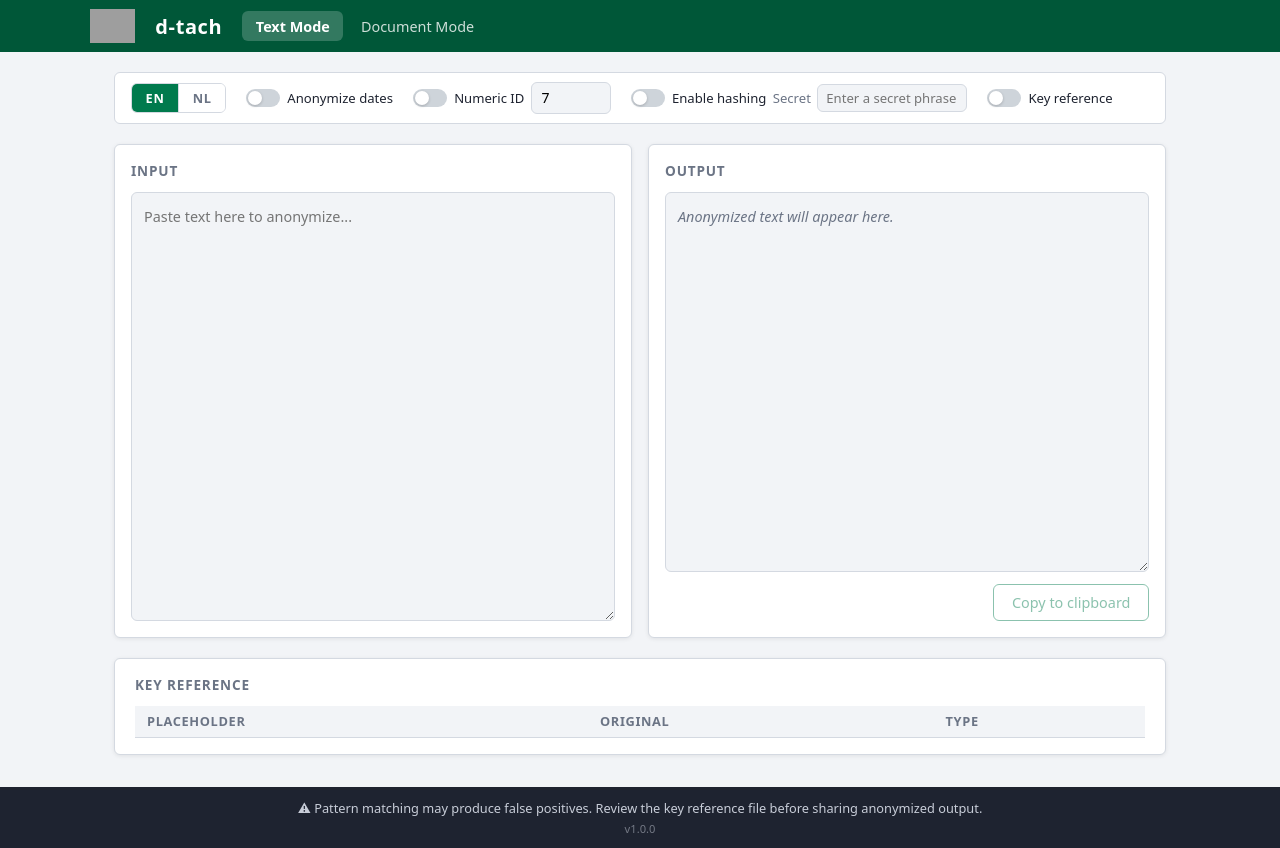
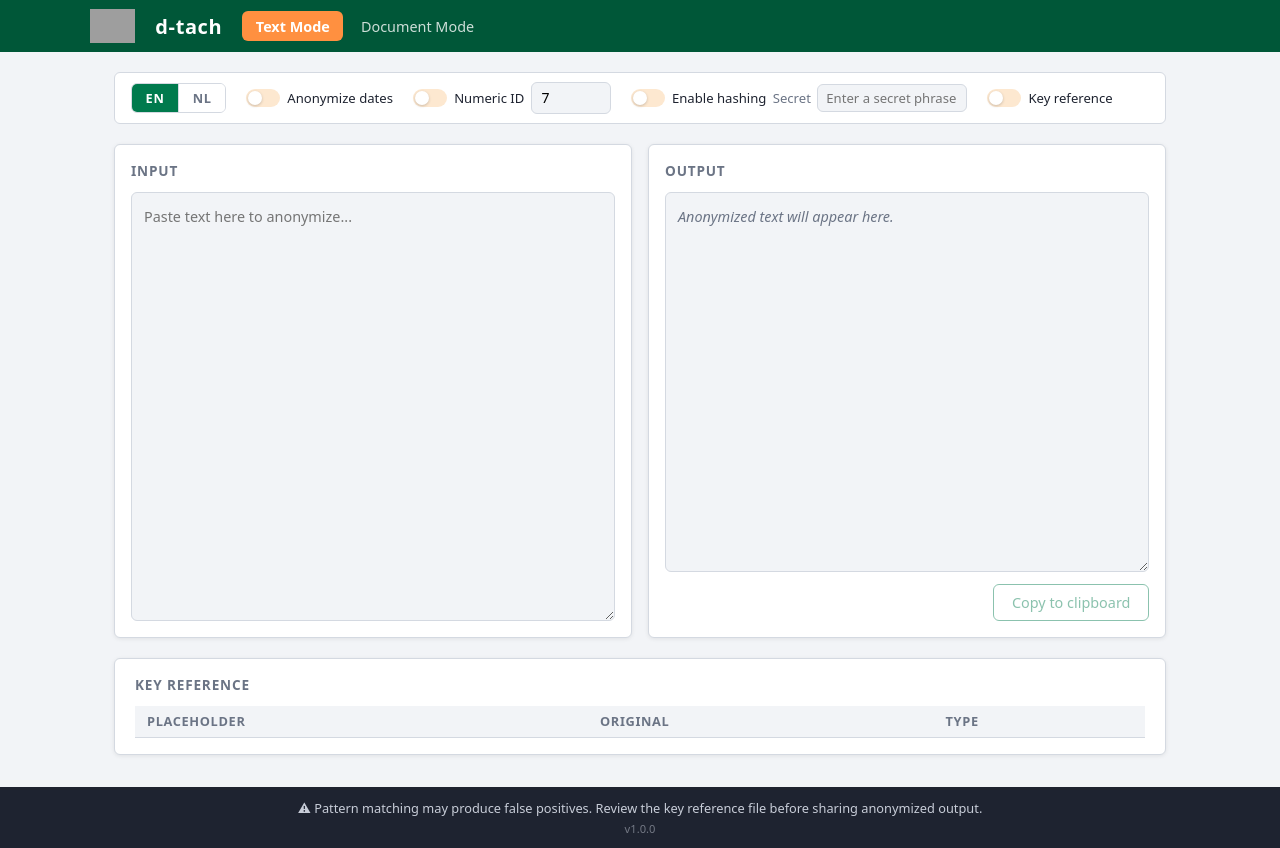
Before and after one commit to d-ranged/d-tach, a Flask app: page / in a window 1280 px wide. Run offline with Flask 3, Linux system fonts and the light colour scheme; lists and menus that the app fills with data are empty; grey boxes are pictures that could not be loaded.

Commit message:
Fix CSS cascade: :root must precede theme blocks so T4 orange vars are not overridden (issue #29)
The :root block was declared after [data-theme="T4"] with equal specificity,
so --toggle-track and other T4 vars were silently overridden to the T1 defaults.
Fix: move :root structural vars first, theme blocks second so they win the cascade.
Also add --nav-link-active (#ff9040 for T4, blue for T1) and wire nav-link.active
to it so the active mode tab shows orange in T4 rather than a pale green tint.

```diff
--- a/app/static/css/main.css
+++ b/app/static/css/main.css
@@ -2,26 +2,7 @@
    d-tach — main stylesheet
    ============================================================ */
 
-:root,
-[data-theme="T4"] {
-    --nav-bg: #005738;
-    --accent: #007A4D;
-    --accent-hover: #C85A00;
-    --accent-secondary: #C85A00;
-    --accent-light: #e0f2ea;
-    --toggle-active: #007A4D;
-    --toggle-track: #fde8d0;
-}
-
-[data-theme="T1"] {
-    --nav-bg: #2c3e50;
-    --accent: #4a6fa5;
-    --accent-hover: #3a5a8a;
-    --accent-secondary: #4a6fa5;
-    --accent-light: #dce8f5;
-    --toggle-active: #4a6fa5;
-    --toggle-track: #ced4da;
-}
+/* ---- Structural vars (theme-independent) ---- */
 
 :root {
     --color-bg: #f2f4f7;
@@ -39,10 +20,31 @@
     --radius: 6px;
     --shadow: 0 1px 4px rgba(0, 0, 0, 0.08);
     --font: system-ui, -apple-system, "Segoe UI", sans-serif;
+}
+
+/* ---- Theme vars — must come AFTER :root so they override it ---- */
+
+[data-theme="T4"],
+:root {
+    --nav-bg: #005738;
+    --accent: #007A4D;
+    --accent-hover: #C85A00;
+    --accent-secondary: #C85A00;
+    --accent-light: #e0f2ea;
+    --toggle-active: #007A4D;
+    --toggle-track: #fde8d0;
+    --nav-link-active: #ff9040;
+}
+
+[data-theme="T1"] {
+    --nav-bg: #2c3e50;
+    --accent: #4a6fa5;
+    --accent-hover: #3a5a8a;
+    --accent-secondary: #4a6fa5;
+    --accent-light: #dce8f5;
+    --toggle-active: #4a6fa5;
     --toggle-track: #ced4da;
-    --toggle-active: var(--accent);
-    --accent-secondary: var(--accent);
-    --accent-light: #dce8f5;
+    --nav-link-active: #4a6fa5;
 }
 
 /* ---- Reset & base ---- */
@@ -136,7 +138,7 @@ body {
 }
 
 .nav-link.active {
-    background: rgba(255, 255, 255, 0.2);
+    background: var(--nav-link-active);
     color: #fff;
     font-weight: 600;
 }
```
